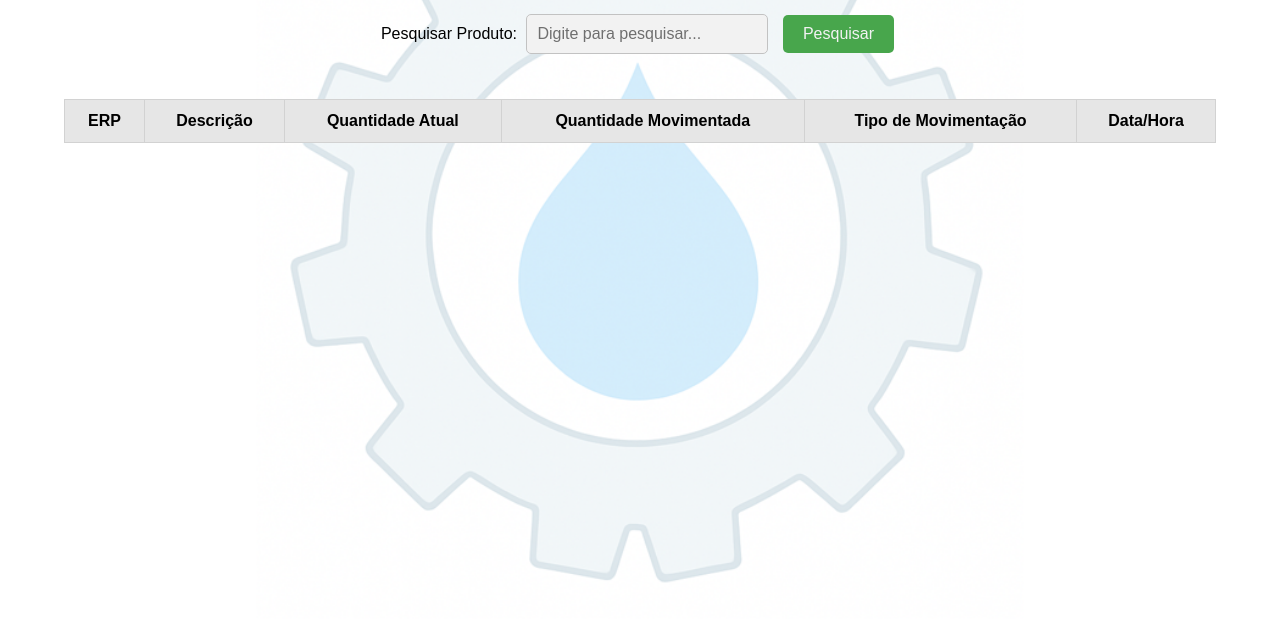
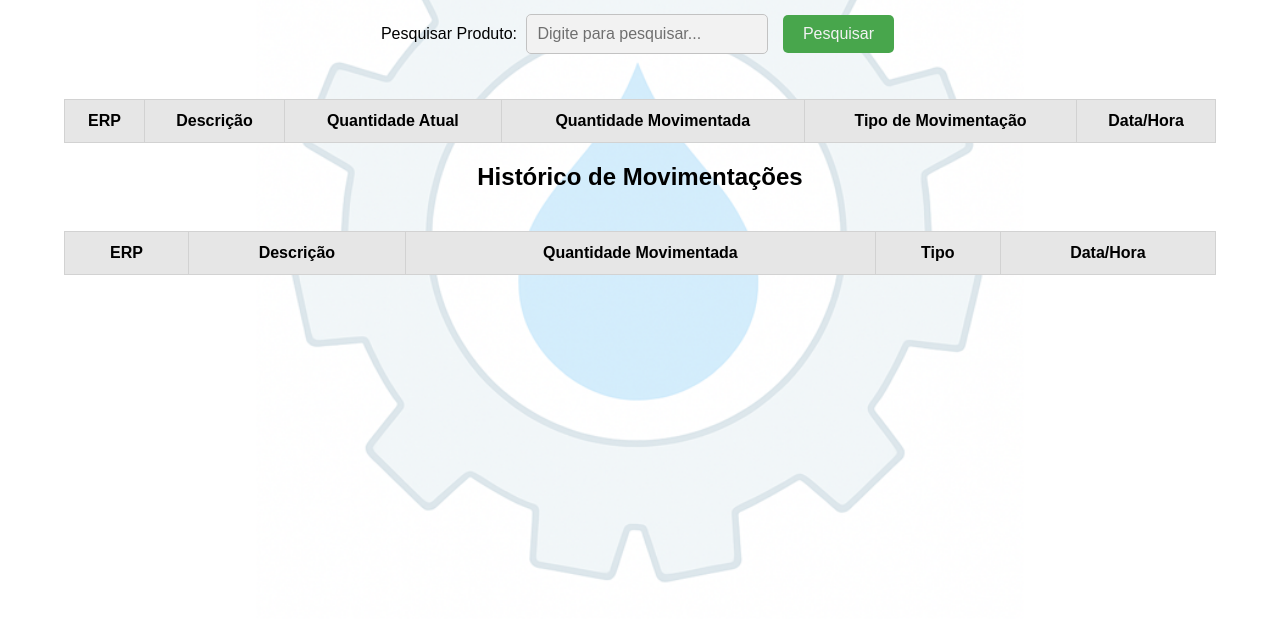
Before and after one commit to Mlomboni/estoque-interno, a plain HTML site: page public/movimentacao.html in a window 1280 px wide. Shown: the part 165-786 px from the top of the page. Drawn offline with Linux system fonts and the light colour scheme; no server answers.

Commit message:
Update movimentacao.html
historico de movimentações

```diff
--- a/public/movimentacao.html
+++ b/public/movimentacao.html
@@ -58,6 +58,24 @@
         </tbody>
       </table>
     </div>
+<h2>Histórico de Movimentações</h2>
+
+<div class="tabela-movimentacao">
+  <table>
+    <thead>
+      <tr>
+        <th>ERP</th>
+        <th>Descrição</th>
+        <th>Quantidade Movimentada</th>
+        <th>Tipo</th>
+        <th>Data/Hora</th>
+      </tr>
+    </thead>
+    <tbody id="tabelaHistoricoMovimentacao">
+      <!-- Histórico será carregado aqui -->
+    </tbody>
+  </table>
+</div>
 
     <!-- Modal de movimentação -->
     <div id="modalMovimentacao" class="modal">
```
